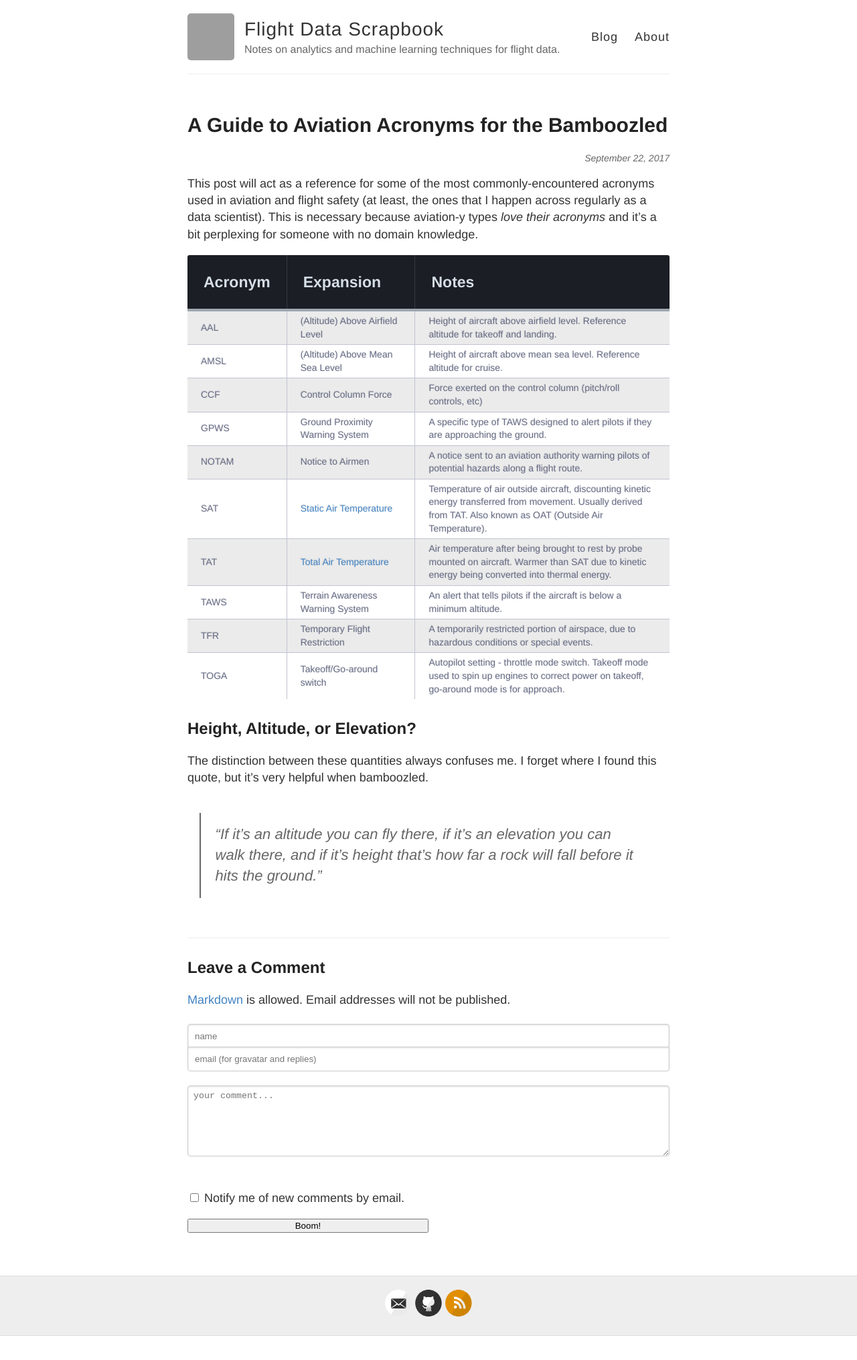
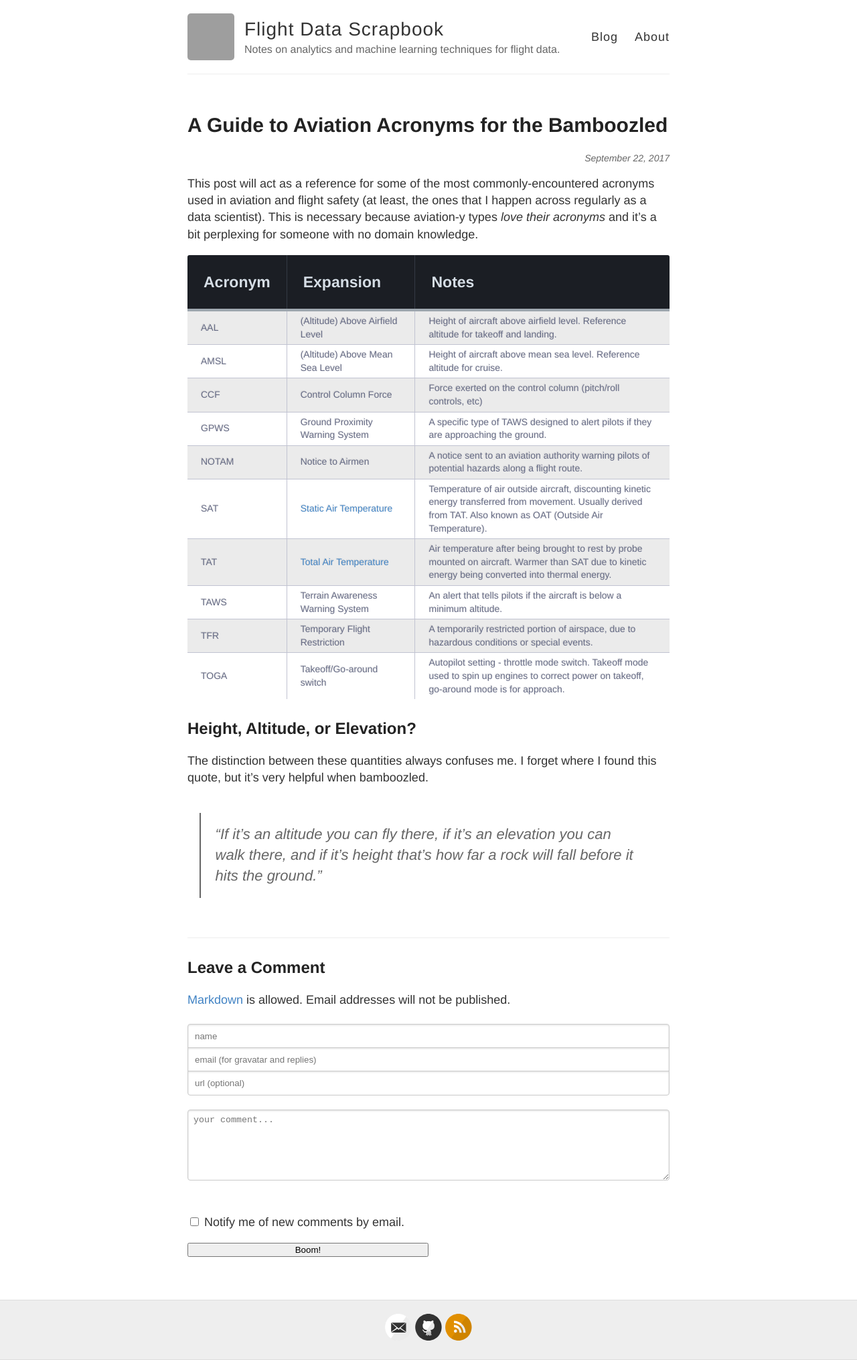
Before and after one commit to smith01s/newey01c.github.io, a Jekyll site: the page built from _posts/2017-09-22-acronyms-for-the-bamboozled-data-scientist.md, in a window 1280 px wide. Shown: the whole page at 67% size. Built offline with Jekyll 4.4.1, drawn with Linux system fonts in a browser that asks for light colours; nearby versions of some CDN libraries; before the commit the page ends 1995 px from its top, so only the background shows below that; grey boxes are pictures that could not be loaded.

```diff
--- a/_includes/comments.html
+++ b/_includes/comments.html
@@ -38,11 +38,13 @@
         <fieldset class="pure-group">
           <input type="text" id="comment-form-name" class="pure-input-1" name="fields[name]" spellcheck="false" placeholder="name" />
           <input type="email" id="comment-form-email" class="pure-input-1" name="fields[email]" spellcheck="false" placeholder="email (for gravatar and replies)" />
+          <input type="url" id="comment-form-email" class="pure-input-1" name="fields[url]" spellcheck="false" placeholder="url (optional)" />
         </fieldset>
         <fieldset>
           <textarea type="text" rows="6" id="comment-form-message" class="pure-input-1" name="fields[message]" spellcheck="true" placeholder="your comment..."></textarea>
         </fieldset>
         <fieldset class="hidden" style="display:none;">
+          <input type="hidden" name="options[redirect]" value="{{ page.url | absolute_url }}">
           <input type="hidden" name="options[origin]" value="{{ page.url | absolute_url }}">
           <input type="hidden" id="comment-parent" name="options[parent]" value="">
           <input type="hidden" id="comment-post-id" name="options[slug]" value="{{ page.slug }}">
--- a/staticman.yml
+++ b/staticman.yml
@@ -1,5 +1,5 @@
 comments:
-  allowedFields: ["name", "email", "message", "hidden", "replying-to"]
+  allowedFields: ["name", "email", "message", "url", "replying-to"]
   branch: "master"
   commitMessage: "Staticman added a comment!"
   filename: "{@timestamp}"
```
